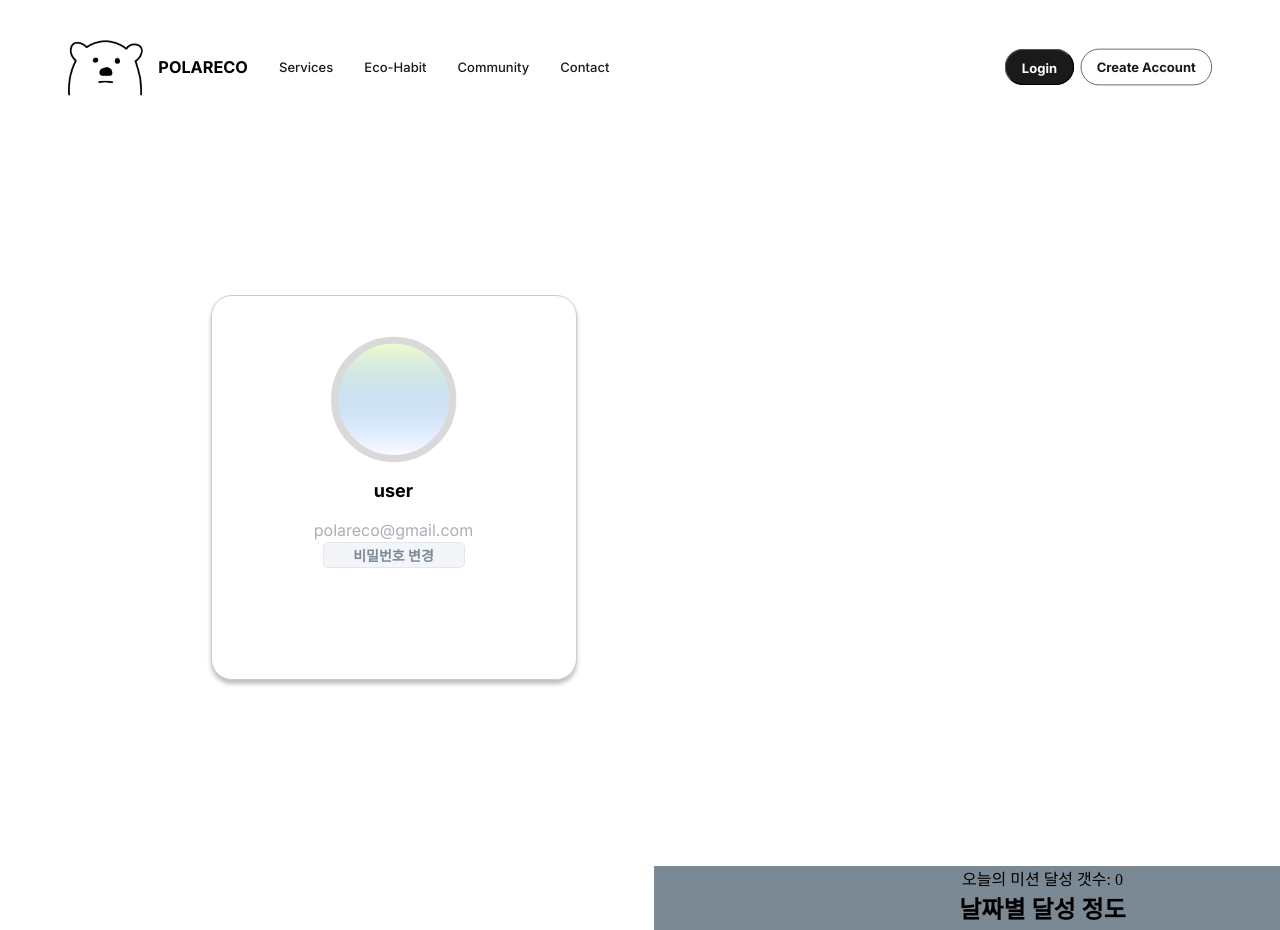
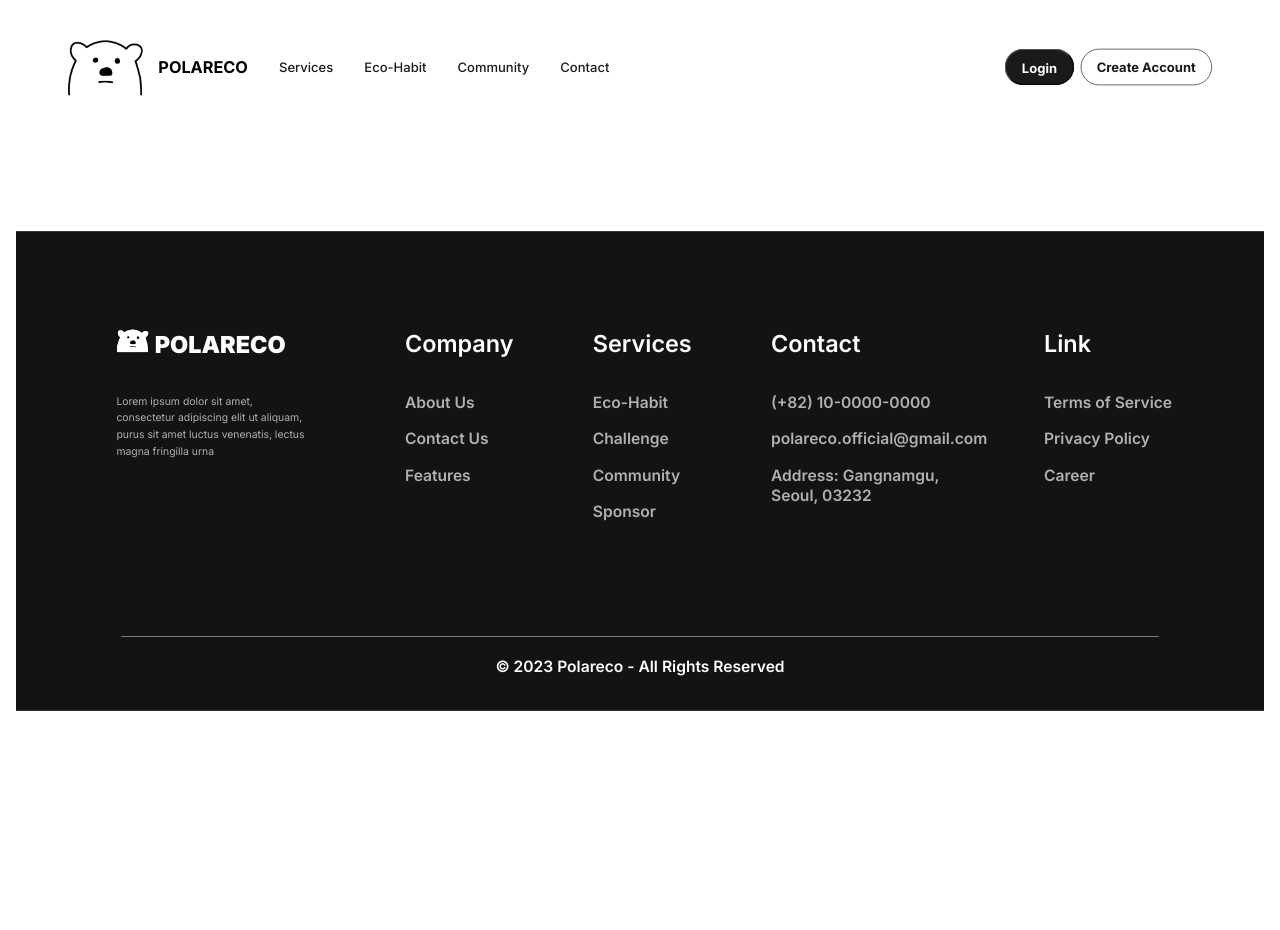
Before and after one commit to codestates-seb/seb45_main_018, a React (Vite) app in the folder ecoders-front/: page /myinfo in a window 1280 px wide. Shown: the top 930 px of the page. After the commit the page ends 840 px from the top, so only its background shows below. Built offline with nearby package versions, Linux system fonts and the light colour scheme; no server answers; a web font is replaced by a local one.

Commit message:
feat: 임시 커밋

```diff
--- a/ecoders-front/src/App.tsx
+++ b/ecoders-front/src/App.tsx
@@ -5,7 +5,7 @@ import './App.css';
 import Main from './pages/Main';
 import Footer from './components/atoms/Footer';
 import Header from './components/atoms/Header';
-import MyInfo from './pages/Myinfo';
+// import MyInfo from './pages/Myinfo';
 import Service from './pages/Service';
 import Contact from './pages/Contact';
 import LoginPage from './pages/LoginPage';
@@ -17,7 +17,7 @@ function App() {
         <Header />
           <Routes>
             <Route path="/" element={<Main />} />
-            <Route path="/myinfo" element={<MyInfo />} />
+            {/* <Route path="/myinfo" element={<MyInfo />} /> */}
             <Route path="/service" element={<Service />}/>
             <Route path="/contact" element={<Contact />}/>
             <Route path="/login" element={<LoginPage />} />
--- a/ecoders-front/src/pages/Myinfo.tsx
+++ b/ecoders-front/src/pages/Myinfo.tsx
@@ -1,127 +1,127 @@
-import { useState, useEffect } from 'react';
-import axios from 'axios';
-import styled from 'styled-components';
-import profileImg from '../assets/ProfileImage.svg';
+// import { useState, useEffect } from 'react';
+// import axios from 'axios';
+// import styled from 'styled-components';
+// import profileImg from '../assets/ProfileImage.svg';
 
-const MyInfo = () => {
-  const [data, setData] = useState({
-    username: 'user',
-    email: 'polareco@gmail.com',
-    profileImage: { profileImg },
-    day: 'Mon',
-    todayMissionCount: 0,
-    achievement: { //6단계(0-5)
-      Mon: 0,
-      Tue: 0,
-      Wed: 0,
-      Thur: 0,
-      Fri: 0,
-      Sat: 0,
-      Sun: 0,
-    },
-    badges: {
-      '북극곰 연인': false,
-      '가까운 거리 탐험가': false,
-      '스탬프 수집가': false,
-      '티끌모아 피카츄': false,
-      '세상의 소금': false,
-      '대지의 어머니': false,
-    },
-  });
+// const MyInfo = () => {
+//   const [data, setData] = useState({
+//     username: 'user',
+//     email: 'polareco@gmail.com',
+//     profileImage: { profileImg },
+//     day: 'Mon',
+//     todayMissionCount: 0,
+//     achievement: { //6단계(0-5)
+//       Mon: 0,
+//       Tue: 0,
+//       Wed: 0,
+//       Thur: 0,
+//       Fri: 0,
+//       Sat: 0,
+//       Sun: 0,
+//     },
+//     badges: {
+//       '북극곰 연인': false,
+//       '가까운 거리 탐험가': false,
+//       '스탬프 수집가': false,
+//       '티끌모아 피카츄': false,
+//       '세상의 소금': false,
+//       '대지의 어머니': false,
+//     },
+//   });
 
-  useEffect(() => {
-    axios
-      .get('/api/myinfo')
-      .then(res => {
-        setData(res.data);
-      })
-      .catch(error => {
-        console.log('데이터를 불러오는데 실패했습니다.');
-      });
-  }, []);
+//   useEffect(() => {
+//     axios
+//       .get('/api/myinfo')
+//       .then(res => {
+//         setData(res.data);
+//       })
+//       .catch((error) => {
+//         console.log('데이터를 불러오는데 실패했습니다.');
+//       });
+//   }, []);
 
-  return (
-    <div>
-      <MyInfoContainer>
-        <ProfileImg src={profileImg} />
-        <Username>{data.username}</Username>
-        <Email>{data.email}</Email>
-        <PasswordReset>비밀번호 변경</PasswordReset>
-      </MyInfoContainer>
-      <StampContainer>
-        <p>오늘의 미션 달성 갯수: {data.todayMissionCount}</p>
-        <div>
-        <h2>날짜별 달성 정도</h2>
-        </div>
-        <div>
-        <h2>뱃지</h2>
-        </div>
-      </StampContainer>
-    </div>
-  );
-};
+//   return (
+//     <div>
+//       <MyInfoContainer>
+//         <ProfileImg src={profileImg} />
+//         <Username>{data.username}</Username>
+//         <Email>{data.email}</Email>
+//         <PasswordReset>비밀번호 변경</PasswordReset>
+//       </MyInfoContainer>
+//       <StampContainer>
+//         <p>오늘의 미션 달성 갯수: {data.todayMissionCount}</p>
+//         <div>
+//         <h2>날짜별 달성 정도</h2>
+//         </div>
+//         <div>
+//         <h2>뱃지</h2>
+//         </div>
+//       </StampContainer>
+//     </div>
+//   );
+// };
 
-export default MyInfo;
+// export default MyInfo;
 
-const MyInfoContainer = styled.div`
-  border-radius: 21px;
-  border: 1px solid #ccc;
-  background: #fff;
-  box-shadow: 0px 4px 4px 0px rgba(0, 0, 0, 0.25);
-  width: 366px;
-  height: 385px;
-  margin-left: 362px;
-  margin-top: 193px;
-  display: flex;
-  flex-direction: column;
-  align-items: center;
-`;
+// const MyInfoContainer = styled.div`
+//   border-radius: 21px;
+//   border: 1px solid #ccc;
+//   background: #fff;
+//   box-shadow: 0px 4px 4px 0px rgba(0, 0, 0, 0.25);
+//   width: 366px;
+//   height: 385px;
+//   margin-left: 362px;
+//   margin-top: 193px;
+//   display: flex;
+//   flex-direction: column;
+//   align-items: center;
+// `;
 
-const ProfileImg = styled.img`
-  width: 128px;
-  height: 128px;
-  margin-top: 40px;
-`;
+// const ProfileImg = styled.img`
+//   width: 128px;
+//   height: 128px;
+//   margin-top: 40px;
+// `;
 
-const Username = styled.div`
-  color: #000;
-  text-align: center;
-  font-family: 'Inter';
-  font-size: 18px;
-  font-style: normal;
-  font-weight: 700;
-  line-height: 54px; /* 300% */
-`;
+// const Username = styled.div`
+//   color: #000;
+//   text-align: center;
+//   font-family: 'Inter';
+//   font-size: 18px;
+//   font-style: normal;
+//   font-weight: 700;
+//   line-height: 54px; /* 300% */
+// `;
 
-const Email = styled.div`
-  color: #abafb3;
-  text-align: center;
-  font-family: 'Inter';
-  font-size: 16px;
-  font-style: normal;
-  font-weight: 400;
-  line-height: 24px; /* 150% */
-`;
+// const Email = styled.div`
+//   color: #abafb3;
+//   text-align: center;
+//   font-family: 'Inter';
+//   font-size: 16px;
+//   font-style: normal;
+//   font-weight: 400;
+//   line-height: 24px; /* 150% */
+// `;
 
-const PasswordReset = styled.button`
-  border-radius: 5px;
-  border: 1px solid #e4e6ef;
-  background: #f4f5f8;
-  width: 142px;
-  height: 26px;
-  color: #7b8994;
-  text-align: center;
-  font-family: 'Inter';
-  font-size: 14px;
-  font-style: normal;
-  font-weight: 700;
-  line-height: normal;
-`;
+// const PasswordReset = styled.button`
+//   border-radius: 5px;
+//   border: 1px solid #e4e6ef;
+//   background: #f4f5f8;
+//   width: 142px;
+//   height: 26px;
+//   color: #7b8994;
+//   text-align: center;
+//   font-family: 'Inter';
+//   font-size: 14px;
+//   font-style: normal;
+//   font-weight: 700;
+//   line-height: normal;
+// `;
 
-const StampContainer = styled.div`
-  width: 778px;
-  height: 672px;
-  margin-left: 805px;
-  margin-top: 186px;
-  background-color: #7b8994;
-`;
+// const StampContainer = styled.div`
+//   width: 778px;
+//   height: 672px;
+//   margin-left: 805px;
+//   margin-top: 186px;
+//   background-color: #7b8994;
+// `;
--- a/ecoders-front/src/pages/Signup.tsx
+++ b/ecoders-front/src/pages/Signup.tsx
@@ -131,7 +131,12 @@ function Signup () {
                 confirmPassword: '',
             };
 
-            const response = await axios.post('https://5843db23-3410-49dd-8ef6-3f35040f9951.mock.pstmn.io/auth/signup', newformData);
+            const response = await axios.post('http://ec2-13-209-89-195.ap-northeast-2.compute.amazonaws.com:8080/auth/signup', newformData, {
+                headers: {
+                    "Content-Type": "application/json"
+                }
+            }
+            );
 
             // 이미 존재하는 이매일 일때
             if (response.status === 403) {
--- a/ecoders-front/src/redux/store/store.tsx
+++ b/ecoders-front/src/redux/store/store.tsx
@@ -1,4 +1,4 @@
-import { configureStore, ThunkAction, Action } from "@reduxjs/toolkit";
+import { configureStore } from "@reduxjs/toolkit";
 import modalReducer from "../slice/modalSlice";
 import loginReducer from "../slice/loginSlice";
 import authReducer from "../slice/authSlice";
```
